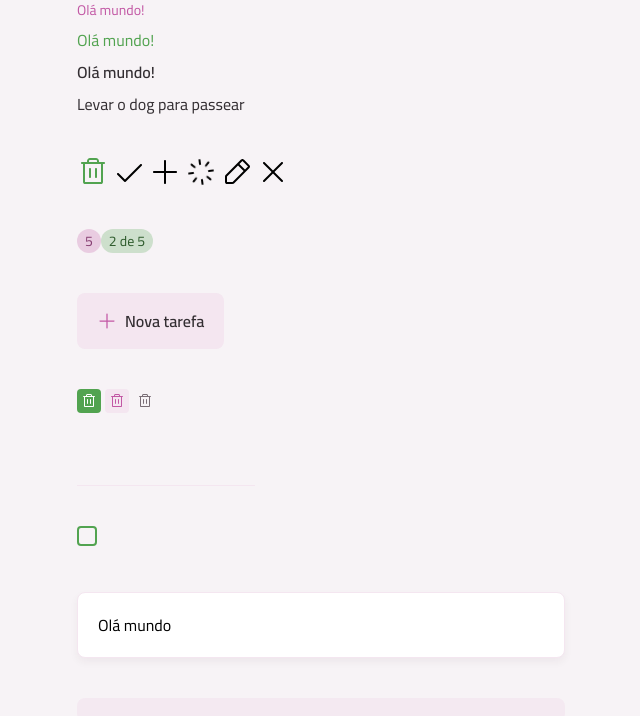
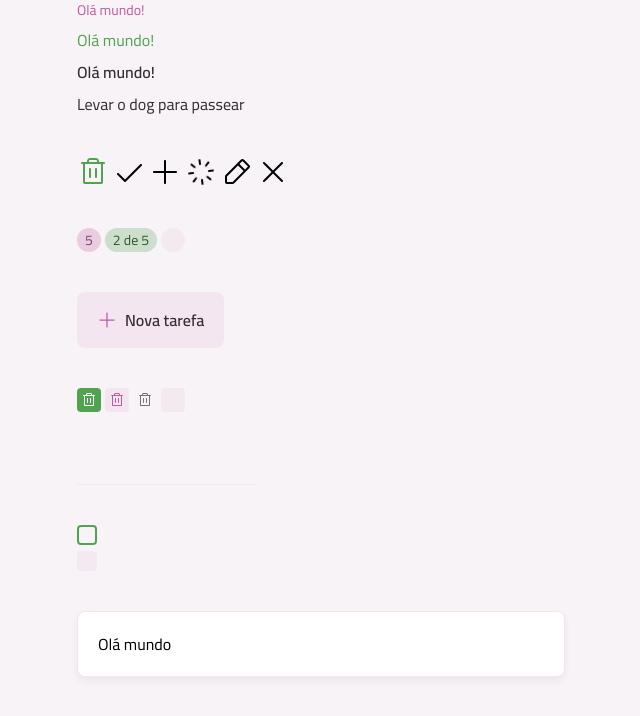
Before and after one commit to TheoRondon25/TodoList_React, a React (Vite) app: page / in a window 1280 px wide. Shown: the top 716 px of the page, without its empty margins (319-959 px from the left). Built offline with nearby package versions, Linux system fonts and the light colour scheme.

Commit message:
feat: Usando o skeleton nos componentes badge, button-icon e input-checkbox

```diff
--- a/src/App.tsx
+++ b/src/App.tsx
@@ -37,9 +37,10 @@
           <Icon svg={XIcon} />
         </div>
 
-        <div>
+        <div className="flex gap-1">
           <Badge variant="secondary">5</Badge>
           <Badge variant="primary">2 de 5</Badge>
+          <Badge loading>5</Badge>
         </div>
 
         <div>
@@ -50,6 +51,7 @@
           <ButtonIcon icon={TrashIcon} />
           <ButtonIcon icon={TrashIcon} variant="secondary" />
           <ButtonIcon icon={TrashIcon} variant="tertiary" />
+          <ButtonIcon icon={TrashIcon} loading />
         </div>
 
         <div>
@@ -58,6 +60,8 @@
 
         <div>
           <InputCheckbox />
+
+          <InputCheckbox loading />
         </div>
 
         <div>
--- a/src/components/badge.tsx
+++ b/src/components/badge.tsx
@@ -1,10 +1,12 @@
 import React from "react";
 import Text from "./text";
-import {cva, type VariantProps} from "class-variance-authority";
+import {cva, cx, type VariantProps} from "class-variance-authority";
+import Skeleton from "./skeleton";
 
 export const badgeVariants = cva("inline-flex items-center justify-center rounded-full", {
   variants: {
     variant: {
+      none: "",
       primary: "bg-green-light",
       secondary: "bg-pink-light"
     },
@@ -21,6 +23,7 @@
 export const badgeTextVariants = cva("", {
   variants: {
     variant: {
+      none: "",
       primary: "text-green-dark",
       secondary: "text-pink-dark"
     }
@@ -30,15 +33,42 @@
   }
 });
 
-interface BadgeProps extends React.ComponentProps<"div">, VariantProps<typeof badgeVariants> {}
+export const badgeSkeletonVariants = cva("", {
+  variants: {
+    size: {
+      sm: "w-6 h-6"
+    }
+  },
+  defaultVariants: {
+    size: "sm"
+  }
+})
+
+interface BadgeProps
+  extends React.ComponentProps<"div">,
+    VariantProps<typeof badgeVariants> {
+      loading?: boolean;
+    }
 
 export default function Badge({
   variant,
   size,
   className,
   children,
+  loading,
   ...props
 }: BadgeProps) {
+  if (loading) {
+    return <Skeleton
+      rounded="full"
+      className={cx(
+        badgeVariants({variant: "none"}),
+        badgeSkeletonVariants({size}),
+        className
+      )}
+    />
+  }
+
   return (
     <div className={badgeVariants({variant, size, className})} {...props}>
       <Text variant="body-sm-bold" className={badgeTextVariants({variant})}>
--- a/src/components/button-icon.tsx
+++ b/src/components/button-icon.tsx
@@ -1,6 +1,7 @@
 import React from "react";
 import Icon from "./icon";
 import { cva, type VariantProps } from "class-variance-authority";
+import Skeleton from "./skeleton";
 
 
 export const buttonIconVariants = cva(`
@@ -8,6 +9,7 @@
 `, {
   variants: {
     variant: {
+      none: "",
       primary: "bg-green-base hover:bg-green-dark",
       secondary: "bg-gray-200 hover:bg-pink-base",
       tertiary: "bg-transparent hover:bg-gray-200"
@@ -29,6 +31,7 @@
 export const buttonIconIconVariants = cva("transition", {
   variants: {
     variant: {
+      none: "",
       primary: "fill-white",
       secondary: "fill-pink-base group-hover:fill-white",
       tertiary: "fill-gray-300 group-hover:fill-gray-400"
@@ -47,6 +50,7 @@
   extends VariantProps<typeof buttonIconVariants>,
    Omit<React.ComponentProps<"button">, "size" | "disabled"> {
   icon: React.ComponentProps<typeof Icon>["svg"];
+  loading?: boolean
   }
 
 export default function ButtonIcon ({
@@ -55,8 +59,20 @@
   disabled,
   className,
   icon,
+  loading,
   ...props
 }: ButtonIconProps){
+  if(loading) {
+    return <Skeleton
+      rounded="sm"
+      className={buttonIconVariants({
+        variant: "none",
+        size,
+        className,
+      })}
+    />
+  }
+
   return (
   <button className={buttonIconVariants({
     variant,
--- a/src/components/input-checkbox.tsx
+++ b/src/components/input-checkbox.tsx
@@ -2,6 +2,7 @@
 import { type VariantProps, cva } from "class-variance-authority";
 import Icon from "./icon";
 import CheckIcon from "../assets/icons/check.svg?react";
+import Skeleton from "./skeleton";
 
 export const inputCheckboxWrapperVariants = cva(
   `
@@ -13,13 +14,19 @@
 export const inputCheckboxVariants = cva(
   `
     appearance-none peer flex items-center justify-center cursor-pointer
-    border-2 border-solid transition overflow-hidden
-    border-green-base hover:border-green-dark hover:bg-green-dark/20
-    checked:border-green-base checked:bg-green-base
-    group-hover:checked:border-green-dark group-hover:checked:bg-green-dark
+    transition overflow-hidden
   `,
   {
     variants: {
+      variant: {
+        none: "",
+        default: `
+          border-2 border-solid
+        border-green-base hover:border-green-dark hover:bg-green-dark/20
+        checked:border-green-base checked:bg-green-base
+        group-hover:checked:border-green-dark group-hover:checked:bg-green-dark
+        `
+      },
       size: {
         md: "w-5 h-5 rounded-sm"
       },
@@ -28,6 +35,7 @@
       }
     },
     defaultVariants: {
+      variant: "default",
       size: "md",
       disabled: false
     }
@@ -52,19 +60,32 @@
 );
 
 interface InputCheckboxProps extends VariantProps<typeof inputCheckboxVariants>,
-  Omit<React.ComponentProps<"input">, "size" | "disabled"> {}
+  Omit<React.ComponentProps<"input">, "size" | "disabled"> {
+    loading?: boolean
+  }
 
 export default function InputCheckbox({
+  variant,
   size,
   disabled,
   className,
+  loading,
   ...props
 }: InputCheckboxProps) {
+  if (loading) {
+    return (
+      <Skeleton
+        rounded="sm"
+        className={inputCheckboxVariants({variant: "none", size})}
+      />
+    );
+  }
+
   return (
     <label className={inputCheckboxWrapperVariants({className})}>
       <input
         type="checkbox"
-        className={inputCheckboxVariants({size, disabled})}
+        className={inputCheckboxVariants({variant, size, disabled})}
         {...props}
       />
       <Icon className={inputCheckboxIconVariants({size})} svg={CheckIcon} />
--- a/src/components/skeleton.tsx
+++ b/src/components/skeleton.tsx
@@ -1,7 +1,7 @@
 import { type VariantProps, cva } from "class-variance-authority";
 
 export const skeletonVariants = cva(`
-  animate-pulse bg-gray-200
+  animate-pulse bg-gray-200 pointer-events-none
 `, {
   variants: {
     rounded: {
```
